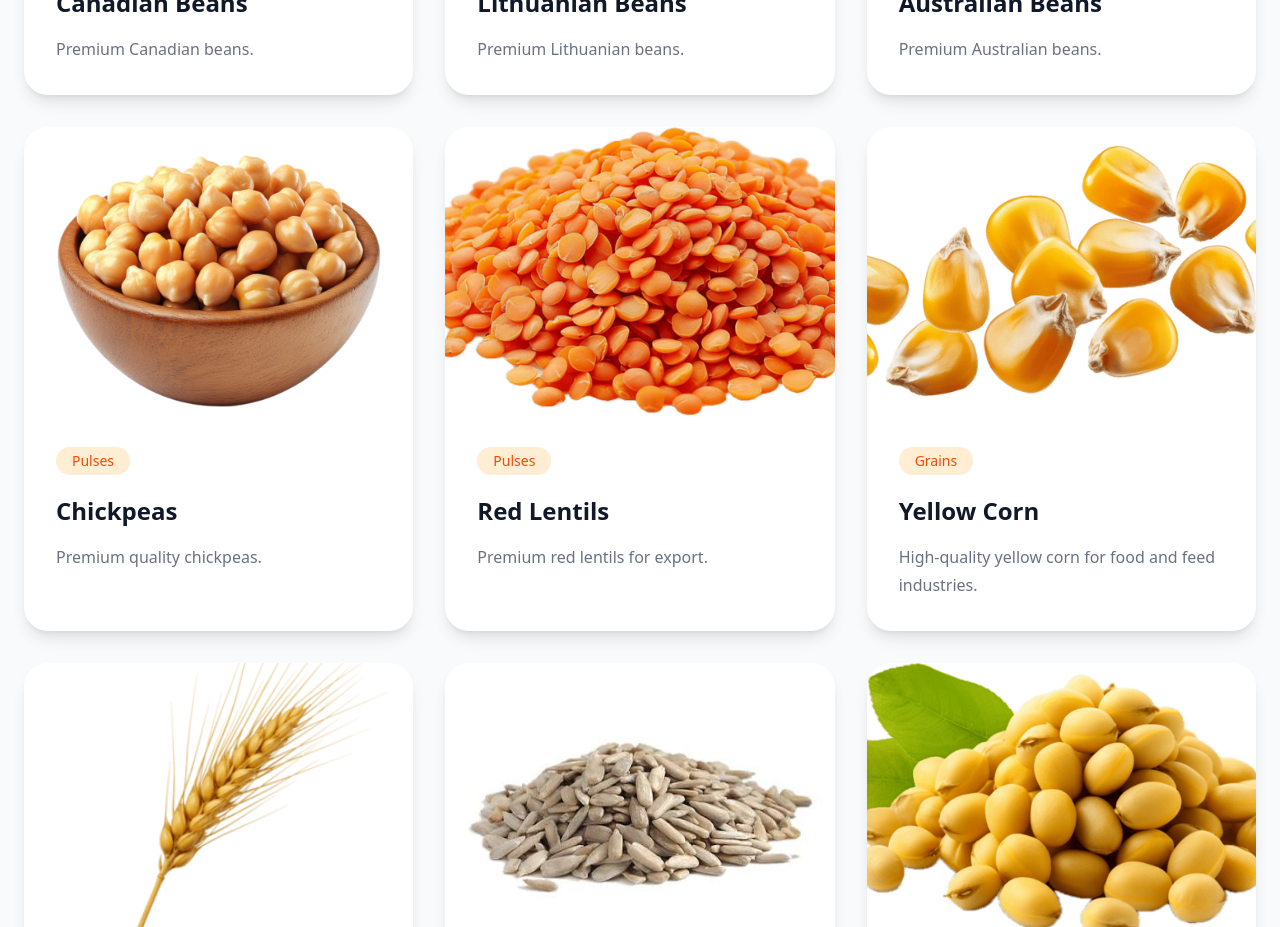
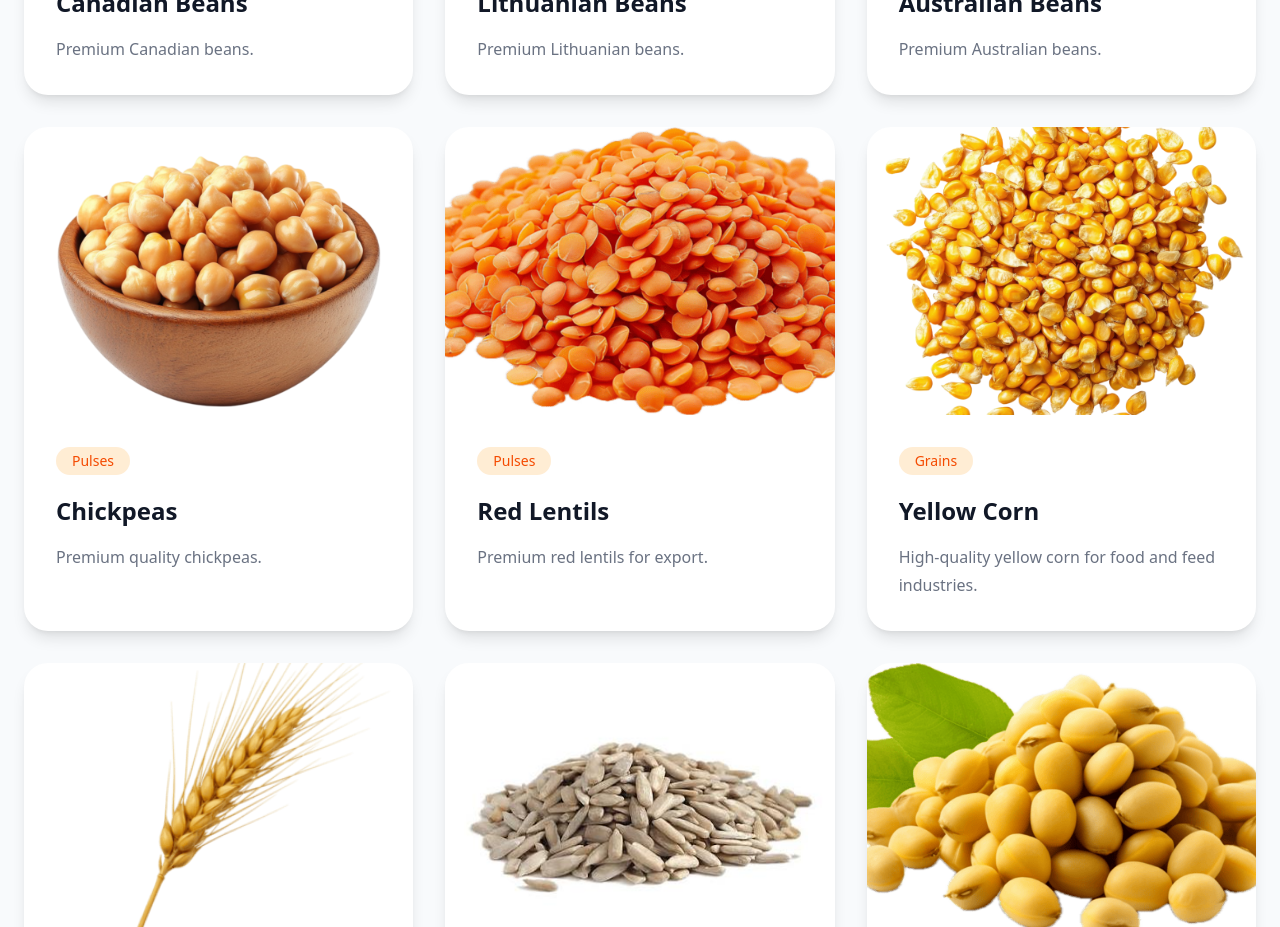
Before and after one commit to mmohamedshams/global-commodities, a Next.js app: page /en/products in a window 1280 px wide. Shown: the part 2040-2967 px from the top of the page. Built offline with nearby package versions, Linux system fonts and the light colour scheme.

Commit message:
Update website

```diff
--- a/data/products.ts
+++ b/data/products.ts
@@ -470,7 +470,7 @@ export const products: Product[] = [
       ar: "حبوب",
     },
 
-    image: "/images/products/yellow-corn/cover.jpg",
+    image: "/images/products/yellow-corn/cover.png",
 
     gallery: [
       "/images/products/yellow-corn/1.jpg",
```
Also changed, not shown: public/images/products/yellow-corn/cover.jpg (deleted), public/images/products/yellow-corn/cover.png (added).
